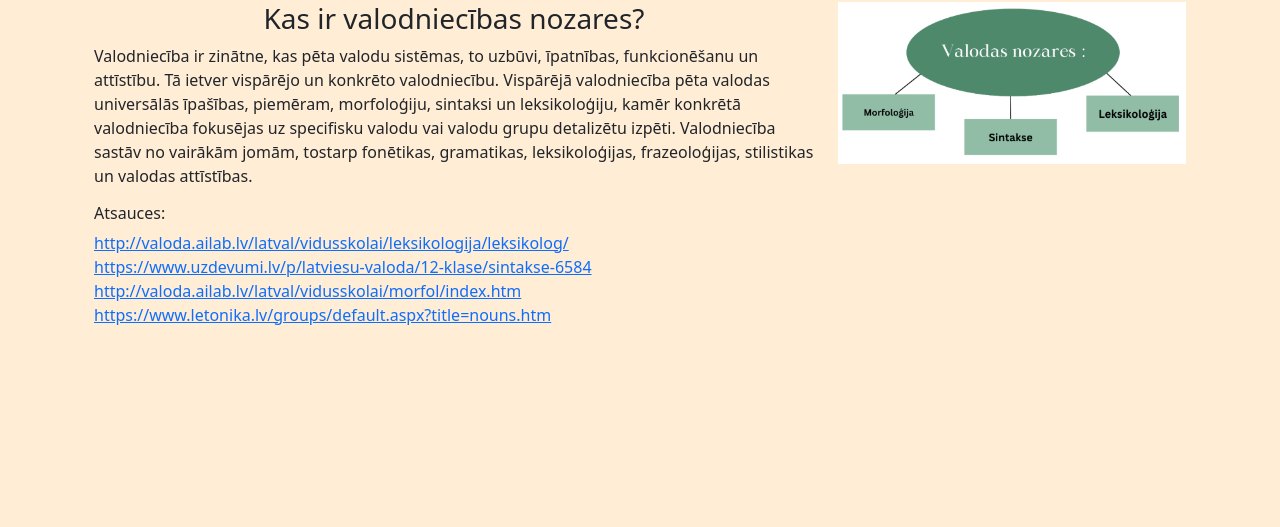
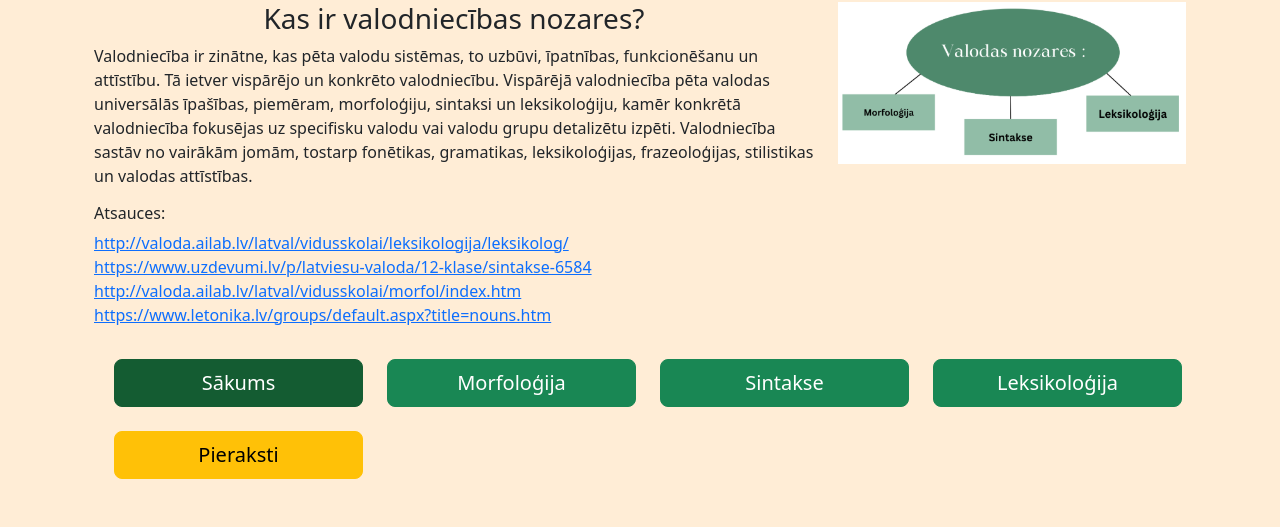
Before and after one commit to petra1026/projekta_darbs_lvp_vn, a Flask app: page / in a window 1280 px wide. Shown: the part 372-899 px from the top of the page. Before the commit the page ends 697 px from the top, so only its background shows below. Run offline with Flask 3, Linux system fonts and the light colour scheme; the visitor is signed in with stand-in values (Sample User, id 1).

Commit message:
index ppogas

```diff
--- a/static/main.css
+++ b/static/main.css
@@ -64,7 +64,7 @@ body {
 
 /* Aktīvās pogas stils */
 .btn.active {
-  background-color: #145c32 !important; /* tumši zaļa */
+  background-color: #145c32 !important;
   border-color: #145c32 !important;
   color: white !important;
 }
--- a/templates/index.html
+++ b/templates/index.html
@@ -25,4 +25,26 @@
     </div>
 </div>
 
+<div class="container">
+    <div class="row text-center nav-buttons mt-4">
+        <div class="col-md-3 col-sm-6 mb-2">
+            <a href="{{ url_for('index') }}" class="btn btn-success btn-lg {% if request.endpoint == 'index' %}active{% endif %}">Sākums</a>
+        </div>
+        <div class="col-md-3 col-sm-6 mb-2">
+            <a href="{{ url_for('morfologija') }}" class="btn btn-success btn-lg {% if request.endpoint == 'morfologija' %}active{% endif %}">Morfoloģija</a>
+        </div>
+        <div class="col-md-3 col-sm-6 mb-2">
+            <a href="{{ url_for('sintakse') }}" class="btn btn-success btn-lg {% if request.endpoint == 'sintakse' %}active{% endif %}">Sintakse</a>
+        </div>
+        <div class="col-md-3 col-sm-6 mb-2">
+            <a href="{{ url_for('leksikologija') }}" class="btn btn-success btn-lg {% if request.endpoint == 'leksikologija' %}active{% endif %}">Leksikoloģija</a>
+        </div>
+        {% if session.get('user_id') %}
+        <div class="col-md-3 col-sm-6 mb-2">
+            <a href="{{ url_for('pieraksti') }}" class="btn btn-warning btn-lg {% if request.endpoint == 'pieraksti' %}active{% endif %}">Pieraksti</a>
+        </div>
+        {% endif %}
+    </div>
+</div>
+
 {% endblock %}
```
